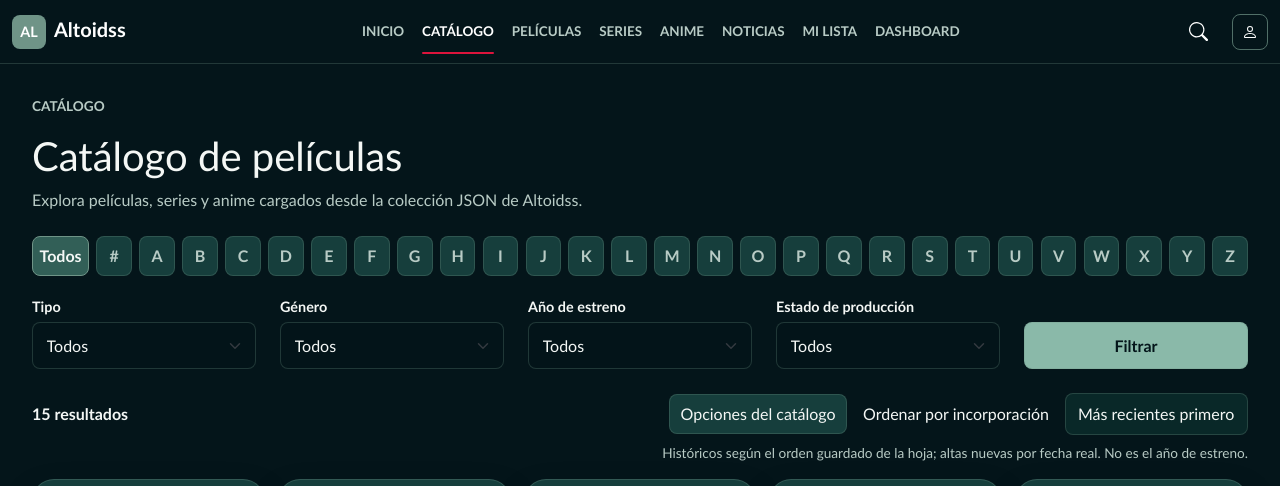
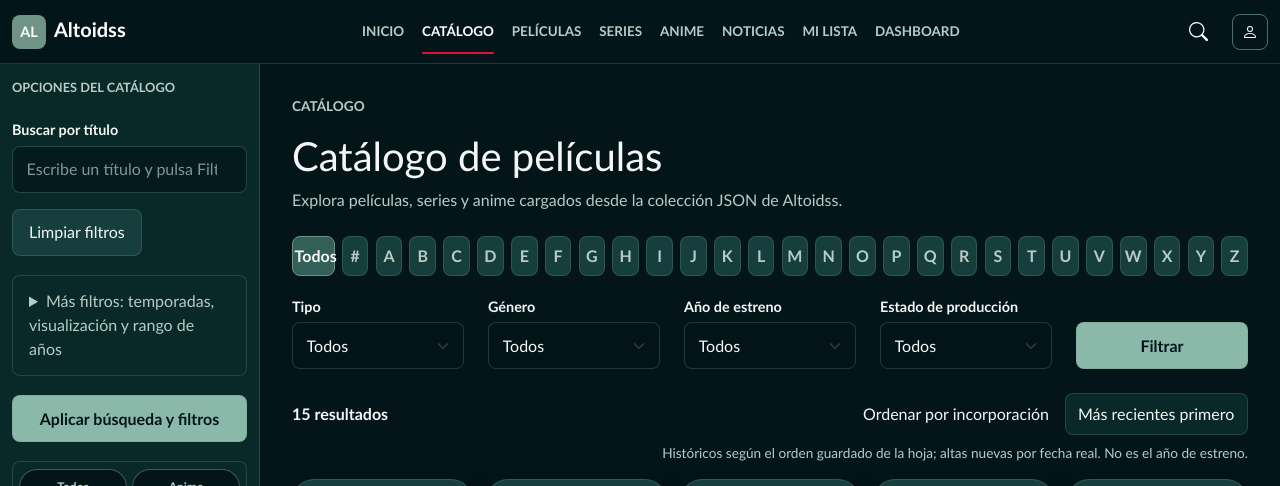
Before and after one commit to HeyAlexx/Aplication, a PHP site: page /Html/catalogo.html in a window 1280 px wide. Shown: the top 486 px of the page. Run offline with PHP 8.4, Linux system fonts and the light colour scheme; data that the repository does not hold is empty; grey boxes are pictures that could not be loaded.

Commit message:
fix: restore fixed left catalog sidebar

```diff
--- a/Html/catalogo.html
+++ b/Html/catalogo.html
@@ -5,7 +5,7 @@
     <meta name="viewport" content="width=device-width, initial-scale=1.0">
     <title>Altoidss | Catálogo</title>
     <link href="https://cdn.jsdelivr.net/npm/bootstrap@5.3.8/dist/css/bootstrap.min.css" rel="stylesheet" integrity="sha384-sRIl4kxILFvY47J16cr9ZwB07vP4J8+LH7qKQnuqkuIAvNWLzeN8tE5YBujZqJLB" crossorigin="anonymous">
-    <link rel="stylesheet" href="../css/catalogo.css?v=28">
+    <link rel="stylesheet" href="../css/catalogo.css?v=29">
     <link rel="stylesheet" href="../css/site-shared.css?v=8">
 </head>
 <body class="catalog-horizontal-layout">
@@ -40,6 +40,69 @@
     </header>
 
     <div class="app-shell">
+    <aside class="sidebar catalog-side-menu" id="catalogSideMenu" aria-labelledby="catalogSideMenuTitle">
+        <div class="catalog-side-menu-heading">
+            <h2 id="catalogSideMenuTitle">Opciones del catálogo</h2>
+            <button id="closeCatalogSideMenu" type="button" aria-label="Cerrar opciones del catálogo">Cerrar ×</button>
+        </div>
+        <div class="catalog-filters">
+                <div class="catalog-search-tools">
+                    <div class="filter-group catalog-title-search">
+                        <label class="filter-label" for="sidebar-search">Buscar por título</label>
+                        <input class="form-control" id="sidebar-search" form="catalogFilterForm" type="search" placeholder="Escribe un título y pulsa Filtrar" autocomplete="off">
+                    </div>
+                    <button class="btn btn-outline-light" id="clearCatalogFilters" type="button">Limpiar filtros</button>
+                </div>
+                <details class="catalog-more-filters">
+                    <summary>Más filtros: temporadas, visualización y rango de años</summary>
+                    <div class="catalog-advanced-filters">
+                        <div class="filter-group" id="filter-seasons-group">
+                            <label class="filter-label" for="filter-seasons">Número de temporadas</label>
+                            <select class="form-select" id="filter-seasons"><option value="">Todas</option></select>
+                        </div>
+                        <div class="filter-group">
+                            <label class="filter-label" for="filter-viewing">Visualización</label>
+                            <select class="form-select" id="filter-viewing"><option value="">Todos</option><option value="seen">Visto</option><option value="unseen">No visto</option></select>
+                        </div>
+                        <div class="filter-group filter-year-group">
+                            <div class="filter-range-heading"><span class="filter-label">Rango de estreno</span><output id="filter-year-output">Todos</output></div>
+                            <label class="filter-range-label" for="filter-year-min">Desde <span id="filter-year-min-value">—</span></label>
+                            <input id="filter-year-min" type="range" min="0" max="0" value="0">
+                            <label class="filter-range-label" for="filter-year-max">Hasta <span id="filter-year-max-value">—</span></label>
+                            <input id="filter-year-max" type="range" min="0" max="0" value="0">
+                        </div>
+                    </div>
+                </details>
+                <button class="btn btn-primary catalog-apply-filters" type="submit" form="catalogFilterForm">Aplicar búsqueda y filtros</button>
+            <div class="catalog-controls" aria-label="Filtros rápidos y visualización del catálogo">
+                <div class="catalog-mode catalog-control-group" role="group" aria-label="Filtrar por tipo">
+                    <button class="catalog-quick-button" type="button" data-category-view="all" aria-pressed="false"><span class="quick-label">Todos</span><span class="quick-symbol" aria-hidden="true">T</span></button>
+                    <button class="catalog-quick-button" type="button" data-category-view="anime" aria-pressed="false"><span class="quick-label">Anime</span><span class="quick-symbol" aria-hidden="true">A</span></button>
+                    <button class="catalog-quick-button is-active" type="button" data-category-view="movies" aria-pressed="true"><span class="quick-label">Películas</span><span class="quick-symbol" aria-hidden="true">P</span></button>
+                    <button class="catalog-quick-button" type="button" data-category-view="series" aria-pressed="false"><span class="quick-label">Series</span><span class="quick-symbol" aria-hidden="true">S</span></button>
+                </div>
+                <div class="catalog-status-filters catalog-control-group" role="group" aria-label="Filtrar por seguimiento y favoritos">
+                    <button class="catalog-quick-button" type="button" data-quick-status="seen" aria-pressed="false"><span class="quick-label">Visto</span><span class="quick-symbol" aria-hidden="true">✓</span></button>
+                    <button class="catalog-quick-button" type="button" data-quick-status="planned" aria-pressed="false"><span class="quick-label">Por ver</span><span class="quick-symbol" aria-hidden="true">P</span></button>
+                    <button class="catalog-quick-button" type="button" data-quick-status="watching" aria-pressed="false"><span class="quick-label">Viendo</span><span class="quick-symbol" aria-hidden="true">▶</span></button>
+                    <button class="catalog-quick-button" type="button" data-quick-favorite aria-pressed="false"><span class="quick-label">Favoritos</span><span class="quick-symbol" aria-hidden="true">♥</span></button>
+                </div>
+                <div class="catalog-toolbar catalog-control-group">
+                    <div class="view-selector" role="group" aria-label="Modo de visualización">
+                        <button class="catalog-view-button is-active" type="button" data-catalog-view="cards" aria-label="Ver como tarjetas" aria-pressed="true" title="Tarjetas"><span aria-hidden="true">▦</span></button>
+                        <button class="catalog-view-button" type="button" data-catalog-view="list" aria-label="Ver como lista" aria-pressed="false" title="Lista"><span aria-hidden="true">☷</span></button>
+                    </div>
+                    <div class="grid-density">
+                        <select class="catalog-density-select" id="catalogDensity" aria-label="Tarjetas por fila en escritorio">
+                            <option value="3">3 por fila</option>
+                            <option value="5" selected>5 por fila</option>
+                            <option value="7">7 por fila</option>
+                        </select>
+                    </div>
+                </div>
+            </div>
+        </div>
+    </aside>
 
         <main class="content">
             <!-- Título y descripción de la página del catálogo. -->
@@ -76,7 +139,7 @@
 
             <div class="catalog-order-tools">
                 <p class="filter-results" id="filter-results" aria-live="polite">0 resultados</p>
-                <button class="catalog-filter-toggle" id="catalogFilterToggle" type="button" aria-haspopup="dialog" aria-controls="catalogSideMenu">Opciones del catálogo</button>
+                <button class="catalog-filter-toggle" id="catalogFilterToggle" type="button" aria-expanded="false" aria-controls="catalogSideMenu">Mostrar opciones</button>
                 <label for="catalogDateOrder">Ordenar por incorporación</label>
                 <select class="form-select form-select-sm" id="catalogDateOrder" aria-describedby="catalogDateOrderNote">
                     <option value="newest" selected>Más recientes primero</option>
@@ -336,69 +399,6 @@
 
     <!-- Bootstrap controla componentes como botones y el JS local cambia la densidad de tarjetas. -->
     <script src="https://cdn.jsdelivr.net/npm/bootstrap@5.3.8/dist/js/bootstrap.bundle.min.js" integrity="sha384-FKyoEForCGlyvwx9Hj09JcYn3nv7wiPVlz7YYwJrWVcXK/BmnVDxM+D2scQbITxI" crossorigin="anonymous"></script>
-    <dialog class="catalog-side-menu" id="catalogSideMenu" aria-labelledby="catalogSideMenuTitle">
-        <div class="catalog-side-menu-heading">
-            <h2 id="catalogSideMenuTitle">Opciones del catálogo</h2>
-            <button id="closeCatalogSideMenu" type="button" aria-label="Cerrar opciones del catálogo">Cerrar ×</button>
-        </div>
-        <div class="catalog-filters">
-                <div class="catalog-search-tools">
-                    <div class="filter-group catalog-title-search">
-                        <label class="filter-label" for="sidebar-search">Buscar por título</label>
-                        <input class="form-control" id="sidebar-search" form="catalogFilterForm" type="search" placeholder="Escribe un título y pulsa Filtrar" autocomplete="off">
-                    </div>
-                    <button class="btn btn-outline-light" id="clearCatalogFilters" type="button">Limpiar filtros</button>
-                </div>
-                <details class="catalog-more-filters">
-                    <summary>Más filtros: temporadas, visualización y rango de años</summary>
-                    <div class="catalog-advanced-filters">
-                        <div class="filter-group" id="filter-seasons-group">
-                            <label class="filter-label" for="filter-seasons">Número de temporadas</label>
-                            <select class="form-select" id="filter-seasons"><option value="">Todas</option></select>
-                        </div>
-                        <div class="filter-group">
-                            <label class="filter-label" for="filter-viewing">Visualización</label>
-                            <select class="form-select" id="filter-viewing"><option value="">Todos</option><option value="seen">Visto</option><option value="unseen">No visto</option></select>
-                        </div>
-                        <div class="filter-group filter-year-group">
-                            <div class="filter-range-heading"><span class="filter-label">Rango de estreno</span><output id="filter-year-output">Todos</output></div>
-                            <label class="filter-range-label" for="filter-year-min">Desde <span id="filter-year-min-value">—</span></label>
-                            <input id="filter-year-min" type="range" min="0" max="0" value="0">
-                            <label class="filter-range-label" for="filter-year-max">Hasta <span id="filter-year-max-value">—</span></label>
-                            <input id="filter-year-max" type="range" min="0" max="0" value="0">
-                        </div>
-                    </div>
-                </details>
-                <button class="btn btn-primary catalog-apply-filters" type="submit" form="catalogFilterForm">Aplicar búsqueda y filtros</button>
-            <div class="catalog-controls" aria-label="Filtros rápidos y visualización del catálogo">
-                <div class="catalog-mode catalog-control-group" role="group" aria-label="Filtrar por tipo">
-                    <button class="catalog-quick-button" type="button" data-category-view="all" aria-pressed="false"><span class="quick-label">Todos</span><span class="quick-symbol" aria-hidden="true">T</span></button>
-                    <button class="catalog-quick-button" type="button" data-category-view="anime" aria-pressed="false"><span class="quick-label">Anime</span><span class="quick-symbol" aria-hidden="true">A</span></button>
-                    <button class="catalog-quick-button is-active" type="button" data-category-view="movies" aria-pressed="true"><span class="quick-label">Películas</span><span class="quick-symbol" aria-hidden="true">P</span></button>
-                    <button class="catalog-quick-button" type="button" data-category-view="series" aria-pressed="false"><span class="quick-label">Series</span><span class="quick-symbol" aria-hidden="true">S</span></button>
-                </div>
-                <div class="catalog-status-filters catalog-control-group" role="group" aria-label="Filtrar por seguimiento y favoritos">
-                    <button class="catalog-quick-button" type="button" data-quick-status="seen" aria-pressed="false"><span class="quick-label">Visto</span><span class="quick-symbol" aria-hidden="true">✓</span></button>
-                    <button class="catalog-quick-button" type="button" data-quick-status="planned" aria-pressed="false"><span class="quick-label">Por ver</span><span class="quick-symbol" aria-hidden="true">P</span></button>
-                    <button class="catalog-quick-button" type="button" data-quick-status="watching" aria-pressed="false"><span class="quick-label">Viendo</span><span class="quick-symbol" aria-hidden="true">▶</span></button>
-                    <button class="catalog-quick-button" type="button" data-quick-favorite aria-pressed="false"><span class="quick-label">Favoritos</span><span class="quick-symbol" aria-hidden="true">♥</span></button>
-                </div>
-                <div class="catalog-toolbar catalog-control-group">
-                    <div class="view-selector" role="group" aria-label="Modo de visualización">
-                        <button class="catalog-view-button is-active" type="button" data-catalog-view="cards" aria-label="Ver como tarjetas" aria-pressed="true" title="Tarjetas"><span aria-hidden="true">▦</span></button>
-                        <button class="catalog-view-button" type="button" data-catalog-view="list" aria-label="Ver como lista" aria-pressed="false" title="Lista"><span aria-hidden="true">☷</span></button>
-                    </div>
-                    <div class="grid-density">
-                        <select class="catalog-density-select" id="catalogDensity" aria-label="Tarjetas por fila en escritorio">
-                            <option value="3">3 por fila</option>
-                            <option value="5" selected>5 por fila</option>
-                            <option value="7">7 por fila</option>
-                        </select>
-                    </div>
-                </div>
-            </div>
-        </div>
-    </dialog>
     <script src="../js/site-search.js?v=3"></script>
     <script src="../js/excel-seed.js?v=4"></script>
     <script src="../js/api-client.js?v=1"></script>
@@ -406,6 +406,6 @@
     <script src="../js/site-account.js?v=1"></script>
     <script src="../js/data-store.js?v=11"></script>
     <script src="../js/content-order.js?v=1"></script>
-    <script src="../js/catalogo.js?v=24"></script>
+    <script src="../js/catalogo.js?v=25"></script>
 </body>
 </html>
--- a/css/catalogo.css
+++ b/css/catalogo.css
@@ -127,9 +127,9 @@ body {
 }
 
 .catalog-horizontal-layout .content {
-    width: 100%;
+    width: calc(100% - 260px);
     max-width: 1720px;
-    margin: 0 auto;
+    margin: 0 0 0 260px;
     padding: clamp(1rem, 2.5vw, 2.5rem);
 }
 
@@ -256,25 +256,24 @@ body {
     font: inherit;
 }
 
-.catalog-filter-toggle { display: inline-block; cursor: pointer; }
-
-.catalog-side-menu {
+.catalog-filter-toggle { display: none; cursor: pointer; }
+
+.catalog-horizontal-layout .catalog-side-menu {
     position: fixed;
-    inset: 0 0 0 auto;
-    width: min(390px, 100%);
+    inset: var(--catalog-header-height, 64px) auto 0 0;
+    width: 260px;
     max-width: 100%;
-    height: 100dvh;
-    max-height: 100dvh;
+    height: calc(100dvh - var(--catalog-header-height, 64px));
+    max-height: calc(100dvh - var(--catalog-header-height, 64px));
     margin: 0;
-    padding: 1.25rem;
+    padding: 1rem 0.75rem;
     border: 0;
-    border-left: 1px solid var(--border-soft);
+    border-right: 1px solid var(--border-soft);
     color: var(--text-main);
     background: var(--bg-panel);
     overflow-y: auto;
 }
 
-.catalog-side-menu::backdrop { background: rgba(0, 0, 0, 0.65); }
 .catalog-side-menu-heading { display: flex; gap: 1rem; align-items: center; justify-content: space-between; }
 .catalog-side-menu h2 { margin: 0; font-size: 1.15rem; }
 .catalog-side-menu-heading button { padding: 0.5rem; border: 1px solid var(--border-soft); border-radius: 6px; color: var(--text-main); background: var(--bg-elevated); cursor: pointer; }
@@ -282,6 +281,11 @@ body {
 .catalog-horizontal-layout .catalog-side-menu .catalog-control-group { grid-column: auto; border: 0; padding: 0; }
 .catalog-horizontal-layout .catalog-side-menu .catalog-toolbar { grid-template-columns: 1fr 1fr; }
 .catalog-side-menu .catalog-advanced-filters { grid-template-columns: 1fr; }
+.catalog-side-menu #closeCatalogSideMenu { display: none; }
+.catalog-horizontal-layout .catalog-side-menu .catalog-mode,
+.catalog-horizontal-layout .catalog-side-menu .catalog-status-filters { grid-template-columns: repeat(2, minmax(0, 1fr)); }
+.catalog-horizontal-layout .catalog-side-menu .quick-label { display: inline; font-size: 0.75rem; }
+.catalog-horizontal-layout .catalog-side-menu .quick-symbol { display: none; }
 
 .catalog-horizontal-layout .catalog-controls {
     grid-template-columns: auto auto auto;
@@ -1814,6 +1818,16 @@ body.catalog-detail-open {
 /* Móvil: portadas en dos columnas y título fuera de la imagen. */
 @media (max-width: 768px) {
     .catalog-horizontal-layout .section-heading > p:not(.eyebrow) { display: none; }
+    .catalog-horizontal-layout .content { width: 100%; margin-left: 0; }
+    .catalog-horizontal-layout .catalog-side-menu {
+        position: static;
+        width: 100%;
+        height: auto;
+        max-height: none;
+        display: none;
+    }
+    .catalog-horizontal-layout .catalog-side-menu.is-open { display: block; }
+    .catalog-side-menu #closeCatalogSideMenu { display: block; }
     .catalog-horizontal-layout .section-heading h1 { font-size: 1.6rem; }
     .catalog-filters { gap: 0.75rem; margin-block: 1rem; }
     .catalog-filter-toggle { display: inline-block; }
```
Also changed, not shown: js/catalogo.js (+26 -3 lines), tests/catalog-filter-browser.cjs (+1 -3 lines), tests/catalog-mobile-browser.cjs (+1 -2 lines), tests/catalog-order-browser.cjs (+0 -4 lines), tests/catalog-side-menu-browser.cjs (+5 -6 lines), CHANGELOG.md, README.md.
